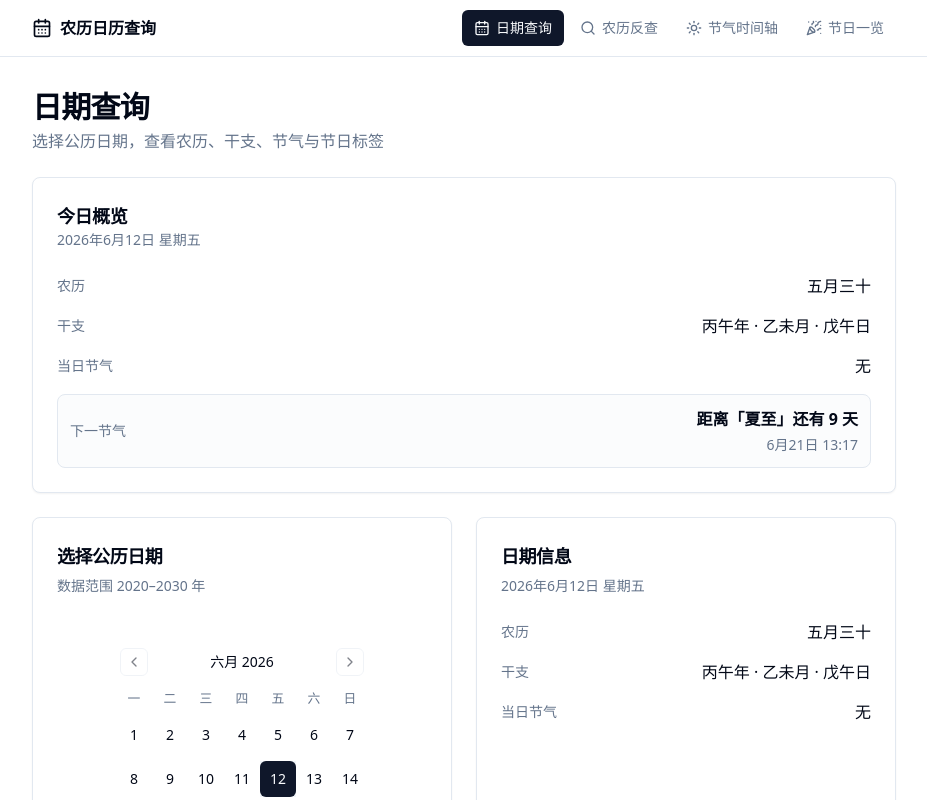
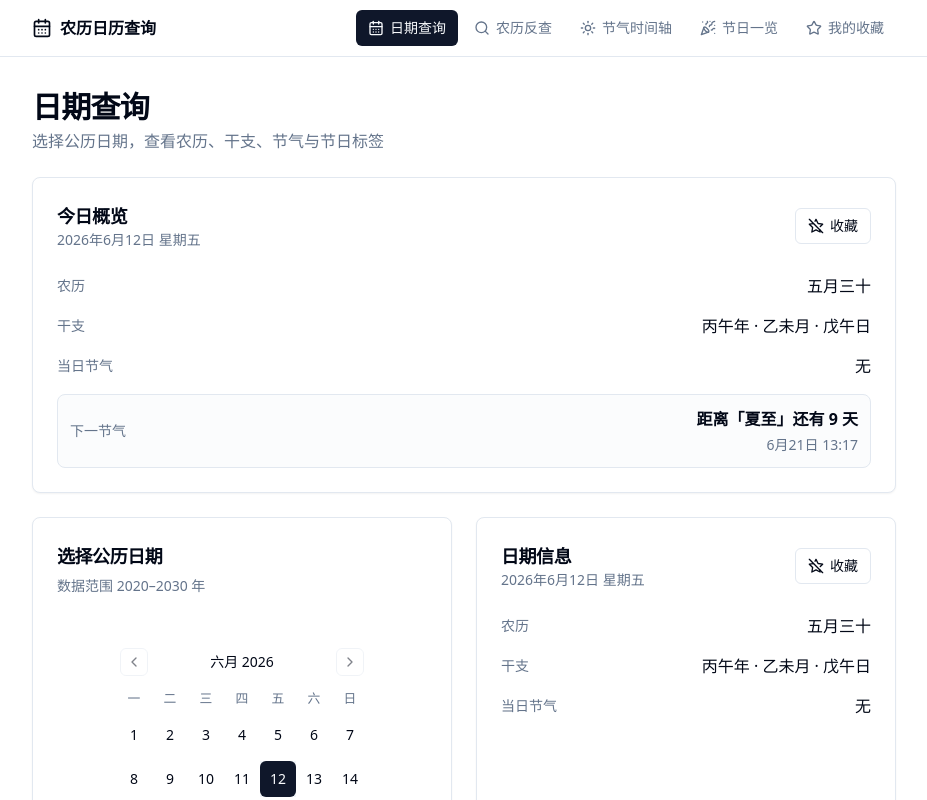
Before and after one commit to LcjGitHub/label-6124, a Next.js app: page / in a window 1280 px wide. Shown: the top 800 px of the page, without its empty margins (176-1103 px from the left). Built offline with nearby package versions, Linux system fonts and the light colour scheme.

Commit message:
.913020344866380:8dc04cdb3e863aa34b60fb4a903089b4_6a2b854436d898ac98c44448.6a2b854c36d898ac98c4444d.6a2b854c1f9a2bba91feb784:Trae CN.T(2026/6/12 12:04:28)

```diff
--- /dev/null
+++ b/src/app/favorites/page.tsx
@@ -0,0 +1,44 @@
+"use client";
+
+import { FavoriteItemCard } from "@/components/favorite-item";
+import { useFavoritesStore } from "@/store/favorites-store";
+import { Star } from "lucide-react";
+
+export default function FavoritesPage() {
+  const { favorites, removeFavorite } = useFavoritesStore();
+
+  return (
+    <div className="space-y-6">
+      <div>
+        <h1 className="text-2xl font-bold tracking-tight sm:text-3xl">
+          我的收藏
+        </h1>
+        <p className="mt-1 text-muted-foreground">
+          收藏的日期会保存在本地浏览器中，共 {favorites.length} 条
+        </p>
+      </div>
+
+      {favorites.length === 0 ? (
+        <div className="flex flex-col items-center justify-center rounded-lg border border-dashed py-16 text-center">
+          <Star className="mb-4 h-12 w-12 text-muted-foreground/50" />
+          <p className="text-lg font-medium text-muted-foreground">
+            还没有收藏任何日期
+          </p>
+          <p className="mt-1 text-sm text-muted-foreground">
+            在日期查询页面点击收藏按钮，即可将日期添加到这里
+          </p>
+        </div>
+      ) : (
+        <div className="space-y-3">
+          {favorites.map((item) => (
+            <FavoriteItemCard
+              key={item.dateKey}
+              item={item}
+              onRemove={removeFavorite}
+            />
+          ))}
+        </div>
+      )}
+    </div>
+  );
+}
--- a/src/components/date-query-panel.tsx
+++ b/src/components/date-query-panel.tsx
@@ -9,14 +9,18 @@ import {
   CardTitle,
 } from "@/components/ui/card";
 import { Badge } from "@/components/ui/badge";
+import { Button } from "@/components/ui/button";
 import { useDateStore } from "@/store/date-store";
+import { useFavoritesStore } from "@/store/favorites-store";
 import {
   CALENDAR_YEAR_MAX,
   CALENDAR_YEAR_MIN,
+  formatDateKey,
   formatSolarDate,
   getDayEntry,
 } from "@/lib/calendar";
 import { zhCN } from "date-fns/locale";
+import { Star, StarOff } from "lucide-react";
 
 /**
  * 公历日期选择器
@@ -53,6 +57,9 @@ export function DatePickerPanel() {
 export function DayInfoPanel() {
   const selectedDate = useDateStore((s) => s.selectedDate);
   const entry = getDayEntry(selectedDate);
+  const { isFavorite, toggleFavorite } = useFavoritesStore();
+  const dateKey = formatDateKey(selectedDate);
+  const favorited = entry ? isFavorite(dateKey) : false;
 
   if (!entry) {
     return (
@@ -72,11 +79,39 @@ export function DayInfoPanel() {
 
   const solarTermDisplay = entry.solarTerm ?? "无";
 
+  const handleToggleFavorite = () => {
+    if (entry) {
+      toggleFavorite(selectedDate, entry);
+    }
+  };
+
   return (
     <Card>
       <CardHeader>
-        <CardTitle className="text-lg">日期信息</CardTitle>
-        <CardDescription>{formatSolarDate(selectedDate)}</CardDescription>
+        <div className="flex flex-wrap items-center justify-between gap-2">
+          <div>
+            <CardTitle className="text-lg">日期信息</CardTitle>
+            <CardDescription>{formatSolarDate(selectedDate)}</CardDescription>
+          </div>
+          <Button
+            variant={favorited ? "default" : "outline"}
+            size="sm"
+            onClick={handleToggleFavorite}
+            className="shrink-0 gap-1.5"
+          >
+            {favorited ? (
+              <>
+                <Star className="h-4 w-4 fill-current" />
+                <span>已收藏</span>
+              </>
+            ) : (
+              <>
+                <StarOff className="h-4 w-4" />
+                <span>收藏</span>
+              </>
+            )}
+          </Button>
+        </div>
       </CardHeader>
       <CardContent className="space-y-4">
         <InfoRow label="农历" value={entry.lunar} />
--- /dev/null
+++ b/src/components/favorite-item.tsx
@@ -0,0 +1,72 @@
+"use client";
+
+import { Card, CardContent } from "@/components/ui/card";
+import { Badge } from "@/components/ui/badge";
+import { Button } from "@/components/ui/button";
+import { FavoriteItem } from "@/store/favorites-store";
+import { Trash2 } from "lucide-react";
+import { format } from "date-fns";
+import { zhCN } from "date-fns/locale";
+
+interface FavoriteItemCardProps {
+  item: FavoriteItem;
+  onRemove: (dateKey: string) => void;
+}
+
+export function FavoriteItemCard({ item, onRemove }: FavoriteItemCardProps) {
+  const [year, month, day] = item.dateKey.split("-").map(Number);
+  const date = new Date(year, month - 1, day);
+  const solarDateStr = format(date, "yyyy年M月d日 EEEE", { locale: zhCN });
+
+  return (
+    <Card className="transition-all hover:shadow-md">
+      <CardContent className="p-4">
+        <div className="flex items-start justify-between gap-3">
+          <div className="flex-1 space-y-2">
+            <div className="flex flex-wrap items-center gap-2">
+              <span className="text-base font-semibold">{solarDateStr}</span>
+              {item.solarTerm && (
+                <Badge variant="default" className="shrink-0">
+                  {item.solarTerm}
+                </Badge>
+              )}
+            </div>
+            <div className="space-y-1 text-sm text-muted-foreground">
+              <div>
+                <span className="font-medium">农历：</span>
+                <span className="text-foreground">{item.lunar}</span>
+              </div>
+              <div>
+                <span className="font-medium">干支：</span>
+                <span className="text-foreground">
+                  {item.ganZhi.year}年 · {item.ganZhi.month}月 · {item.ganZhi.day}日
+                </span>
+              </div>
+              {item.festivals.length > 0 && (
+                <div className="flex flex-wrap items-center gap-2 pt-1">
+                  <span className="font-medium">节日：</span>
+                  <div className="flex flex-wrap gap-1.5">
+                    {item.festivals.map((f) => (
+                      <Badge key={f} variant="secondary" className="text-xs">
+                        {f}
+                      </Badge>
+                    ))}
+                  </div>
+                </div>
+              )}
+            </div>
+          </div>
+          <Button
+            variant="ghost"
+            size="icon"
+            onClick={() => onRemove(item.dateKey)}
+            className="shrink-0 text-muted-foreground hover:text-destructive hover:bg-destructive/10"
+            title="取消收藏"
+          >
+            <Trash2 className="h-4 w-4" />
+          </Button>
+        </div>
+      </CardContent>
+    </Card>
+  );
+}
--- a/src/components/site-header.tsx
+++ b/src/components/site-header.tsx
@@ -2,7 +2,7 @@
 
 import Link from "next/link";
 import { usePathname } from "next/navigation";
-import { CalendarDays, Sun, PartyPopper, Search } from "lucide-react";
+import { CalendarDays, Sun, PartyPopper, Search, Star } from "lucide-react";
 import { cn } from "@/lib/utils";
 
 const NAV_ITEMS = [
@@ -10,6 +10,7 @@ const NAV_ITEMS = [
   { href: "/lunar-reverse", label: "农历反查", icon: Search },
   { href: "/solar-terms", label: "节气时间轴", icon: Sun },
   { href: "/festivals", label: "节日一览", icon: PartyPopper },
+  { href: "/favorites", label: "我的收藏", icon: Star },
 ];
 
 /**
--- a/src/components/today-overview.tsx
+++ b/src/components/today-overview.tsx
@@ -9,16 +9,21 @@ import {
   CardTitle,
 } from "@/components/ui/card";
 import { Badge } from "@/components/ui/badge";
+import { Button } from "@/components/ui/button";
 import {
   CALENDAR_YEAR_MAX,
   CALENDAR_YEAR_MIN,
+  formatDateKey,
   formatSolarDate,
   formatSolarTermDateTime,
+  getDayEntry,
   getNextSolarTerm,
   getTodayOverview,
   SolarTermEntry,
 } from "@/lib/calendar";
+import { useFavoritesStore } from "@/store/favorites-store";
 import { cn } from "@/lib/utils";
+import { Star, StarOff } from "lucide-react";
 
 interface InfoRowProps {
   label: string;
@@ -46,11 +51,22 @@ function InfoRow({ label, value, highlight }: InfoRowProps) {
 export function TodayOverview() {
   const overview = useMemo(() => getTodayOverview(), []);
   const nextTerm = useMemo(() => getNextSolarTerm(), []);
+  const todayEntry = useMemo(() => getDayEntry(new Date()), []);
+  const { isFavorite, toggleFavorite } = useFavoritesStore();
 
   const today = new Date();
+  const dateKey = formatDateKey(today);
+  const favorited = todayEntry ? isFavorite(dateKey) : false;
+
   const inRange =
     today.getFullYear() >= CALENDAR_YEAR_MIN &&
     today.getFullYear() <= CALENDAR_YEAR_MAX;
+
+  const handleToggleFavorite = () => {
+    if (todayEntry) {
+      toggleFavorite(today, todayEntry);
+    }
+  };
 
   if (!overview || !inRange) {
     return (
@@ -87,11 +103,31 @@ export function TodayOverview() {
             <CardTitle className="text-lg">今日概览</CardTitle>
             <CardDescription>{formatSolarDate(overview.date)}</CardDescription>
           </div>
-          {overview.solarTerm && (
-            <Badge variant="default" className="shrink-0">
-              {overview.solarTerm}
-            </Badge>
-          )}
+          <div className="flex items-center gap-2">
+            {overview.solarTerm && (
+              <Badge variant="default" className="shrink-0">
+                {overview.solarTerm}
+              </Badge>
+            )}
+            <Button
+              variant={favorited ? "default" : "outline"}
+              size="sm"
+              onClick={handleToggleFavorite}
+              className="shrink-0 gap-1.5"
+            >
+              {favorited ? (
+                <>
+                  <Star className="h-4 w-4 fill-current" />
+                  <span className="hidden sm:inline">已收藏</span>
+                </>
+              ) : (
+                <>
+                  <StarOff className="h-4 w-4" />
+                  <span className="hidden sm:inline">收藏</span>
+                </>
+              )}
+            </Button>
+          </div>
         </div>
       </CardHeader>
       <CardContent className="space-y-4">
--- /dev/null
+++ b/src/store/favorites-store.ts
@@ -0,0 +1,75 @@
+"use client";
+
+import { create } from "zustand";
+import { persist, createJSONStorage } from "zustand/middleware";
+import { DayEntry, formatDateKey } from "@/lib/calendar";
+
+export interface FavoriteItem {
+  dateKey: string;
+  lunar: string;
+  lunarMonth: string;
+  lunarDay: string;
+  ganZhi: DayEntry["ganZhi"];
+  solarTerm: string | null;
+  festivals: string[];
+  addedAt: number;
+}
+
+interface FavoritesStore {
+  favorites: FavoriteItem[];
+  addFavorite: (date: Date, entry: DayEntry) => void;
+  removeFavorite: (dateKey: string) => void;
+  isFavorite: (dateKey: string) => boolean;
+  toggleFavorite: (date: Date, entry: DayEntry) => void;
+}
+
+export const useFavoritesStore = create<FavoritesStore>()(
+  persist(
+    (set, get) => ({
+      favorites: [],
+
+      addFavorite: (date, entry) => {
+        const dateKey = formatDateKey(date);
+        if (get().isFavorite(dateKey)) return;
+
+        const newItem: FavoriteItem = {
+          dateKey,
+          lunar: entry.lunar,
+          lunarMonth: entry.lunarMonth,
+          lunarDay: entry.lunarDay,
+          ganZhi: { ...entry.ganZhi },
+          solarTerm: entry.solarTerm,
+          festivals: [...entry.festivals],
+          addedAt: Date.now(),
+        };
+
+        set((state) => ({
+          favorites: [newItem, ...state.favorites],
+        }));
+      },
+
+      removeFavorite: (dateKey) => {
+        set((state) => ({
+          favorites: state.favorites.filter((f) => f.dateKey !== dateKey),
+        }));
+      },
+
+      isFavorite: (dateKey) => {
+        return get().favorites.some((f) => f.dateKey === dateKey);
+      },
+
+      toggleFavorite: (date, entry) => {
+        const dateKey = formatDateKey(date);
+        if (get().isFavorite(dateKey)) {
+          get().removeFavorite(dateKey);
+        } else {
+          get().addFavorite(date, entry);
+        }
+      },
+    }),
+    {
+      name: "lunar-calendar-favorites",
+      storage: createJSONStorage(() => localStorage),
+    }
+  )
+);
```
